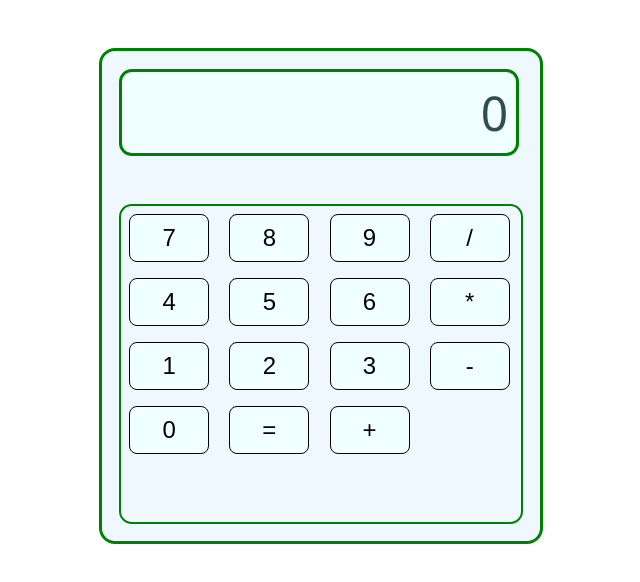
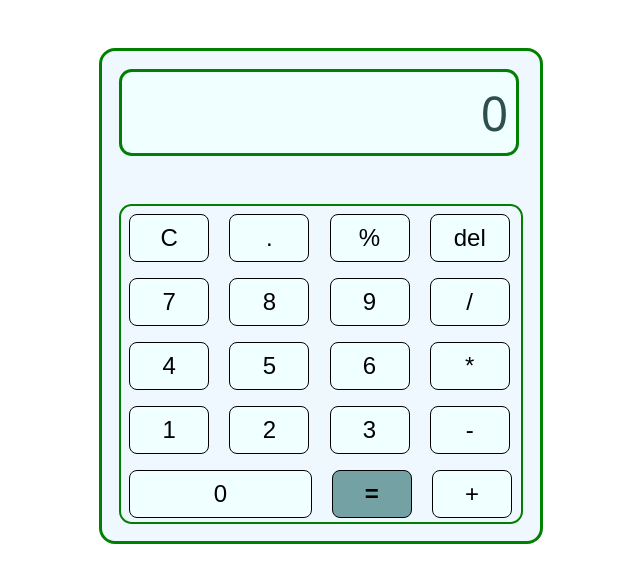
Before and after one commit to codelizz/calculator, a plain HTML site: page app.html in a window 1280 px wide. Shown: the whole page, without its empty margins (319-959 px from the left). Drawn offline with Linux system fonts and the light colour scheme.

Commit message:
Restructure page.

```diff
--- a/app.html
+++ b/app.html
@@ -12,28 +12,34 @@
         <div>
           <p id="display">0</p>
           <div id="content">
-            <div>
-              <button type="button" id="7">7</button>
-              <button type="button" id="8">8</button>
-              <button type="button" id="9">9</button>
-              <button type="button" id="/">/</button>
+            <div id="special">
+              <button type="button" id="clean">C</button>
+              <button type="button" class="number">.</button>
+              <button type="button" id="%">%</button>
+              <button type="button" id="del">del</button>
             </div>
             <div>
-              <button type="button" id="4">4</button>
-              <button type="button" id="5">5</button>
-              <button type="button" id="6">6</button>
-              <button type="button" id="*">*</button>
+              <button type="button" class="number">7</button>
+              <button type="button" class="number">8</button>
+              <button type="button" class="number">9</button>
+              <button type="button" class="sign">/</button>
             </div>
             <div>
-              <button type="button" id="1">1</button>
-              <button type="button" id="2">2</button>
-              <button type="button" id="3">3</button>
-              <button type="button" id="-">-</button>
+              <button type="button" class="number">4</button>
+              <button type="button" class="number">5</button>
+              <button type="button" class="number">6</button>
+              <button type="button" class="sign">*</button>
+            </di>
+            <di>
+              <button type="button" class="number">1</button>
+              <button type="button" class="number">2</button>
+              <button type="button" class="number">3</button>
+              <button type="button" class="sign">-</button>
             </div>
             <div id="equal">
-              <button type="button" id="0">0</button>
-              <button type="button" id="=">=</button>
-              <button type="button" id="+">+</button>
+              <button type="button" id="zero">0</button>
+              <button type="button" id="equal">=</button>
+              <button type="button" class="sign">+</button>
             </div>
           </div>
         </div>
```
